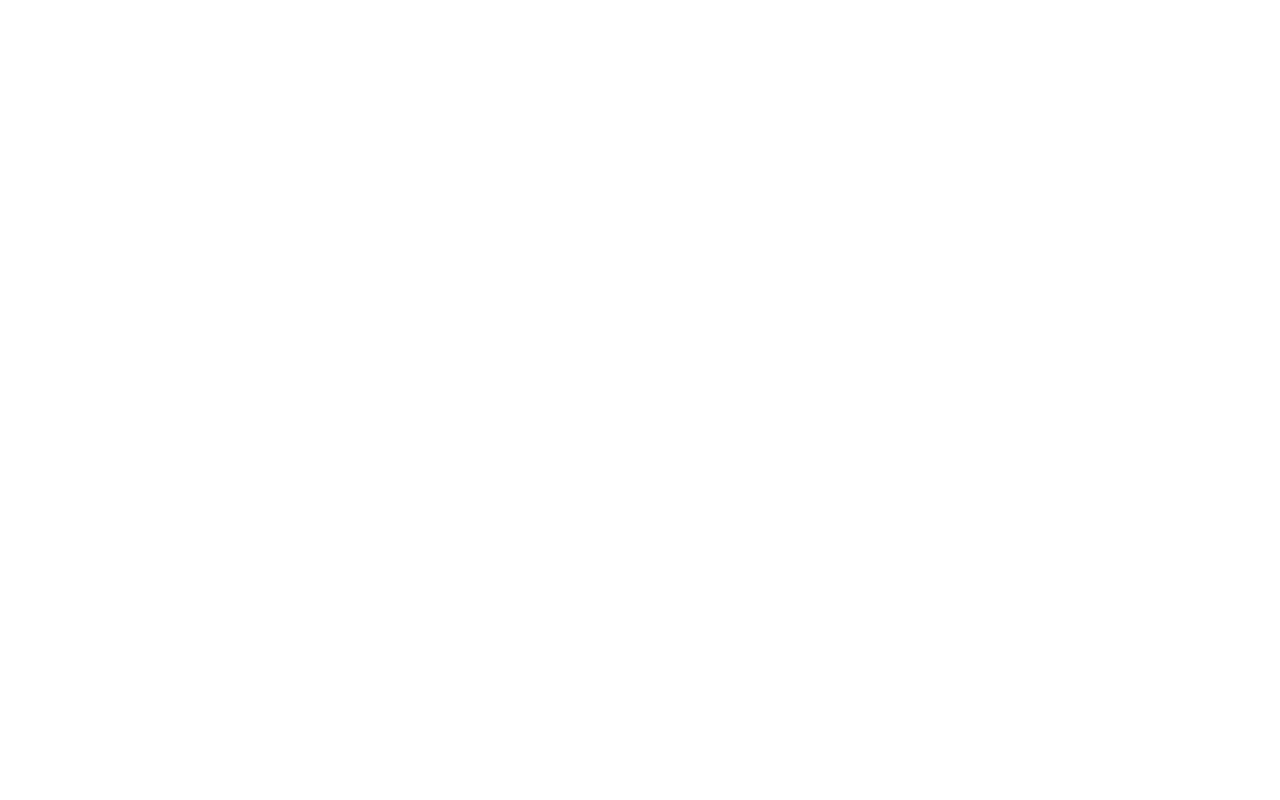
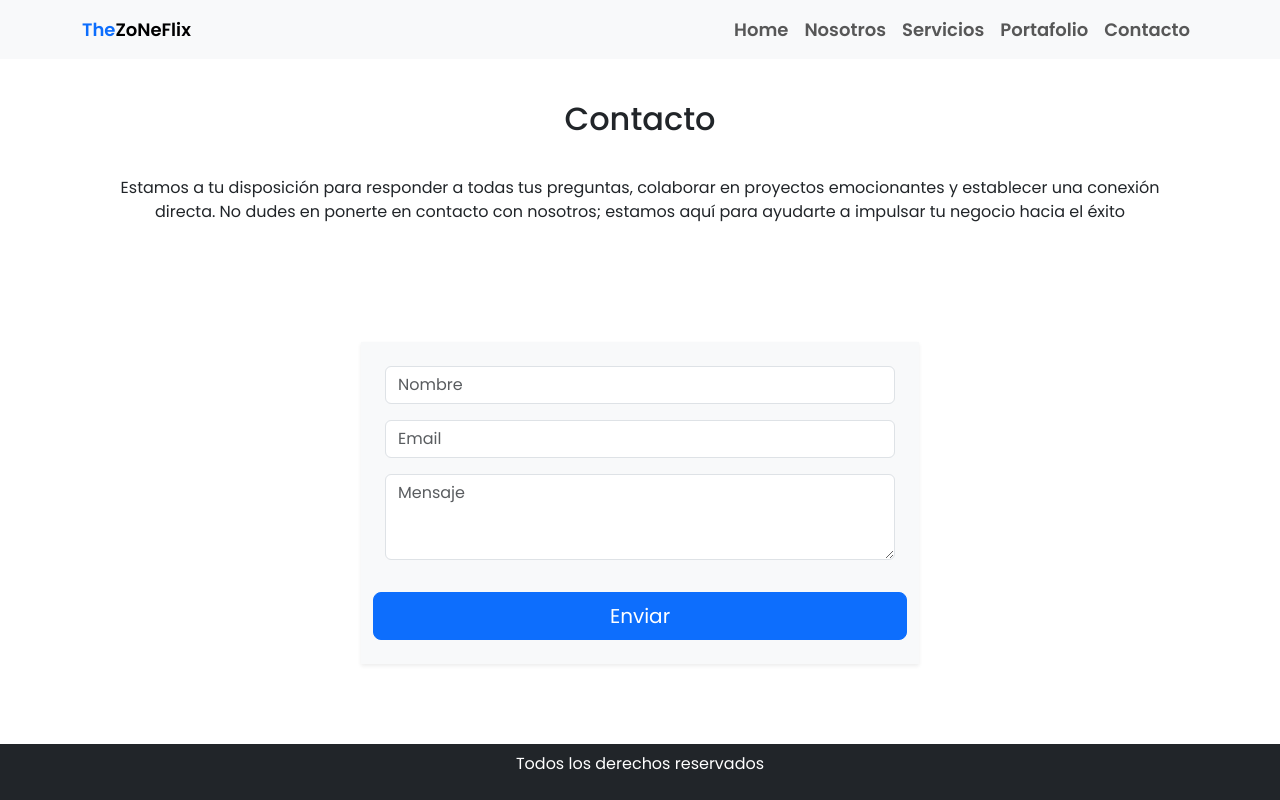
Before and after one commit to gjcedeno/Entrega-2, a plain HTML site: page pages/contacto.html in a window 1280 px wide. Drawn offline with nearby package versions, Linux system fonts and the light colour scheme.

Commit message:
pagina de contacto

```diff
--- a/estilos.css
+++ b/estilos.css
@@ -111,3 +111,22 @@
 .cta p {
   padding: 25px;
 }
+
+body {
+  display: flex;
+  flex-direction: column;
+  min-height: 100vh;
+  margin: 0;
+}
+
+.contact {
+  margin-top: 100px;
+}
+
+.contact p {
+  padding: 30px;
+}
+
+footer {
+  margin-top: auto;
+}
--- a/pages/contacto.html
+++ b/pages/contacto.html
@@ -21,4 +21,125 @@
     <link rel="stylesheet" href="/estilos.css" />
     <title>Contacto</title>
   </head>
+
+  <body>
+    <nav class="navbar navbar-expand-lg navbar-light bg-light fixed-top">
+      <div class="container">
+        <a href="#" class="navbar-brand">
+          <span class="text-primary">The</span>ZoNeFlix</a
+        >
+        <button
+          class="navbar-toggler"
+          type="button"
+          data-bs-toggle="collapse"
+          data-bs-target="#navbar-start"
+          aria-controls="navbar-start"
+          aria-expanded="false"
+          area-label="Toggle navigation"
+        >
+          <span class="navbar-toggler-icon"></span>
+        </button>
+
+        <div class="collapse navbar-collapse" id="navbar-start">
+          <ul class="navbar-nav ms-auto mb-2 mb-lg-0">
+            <li class="nav-item">
+              <a class="nav-link" href="/index.html">Home</a>
+            </li>
+            <li class="nav-item">
+              <a class="nav-link" href="nosotros.html">Nosotros</a>
+            </li>
+            <li class="nav-item">
+              <a class="nav-link" href="servicios.html">Servicios</a>
+            </li>
+            <li class="nav-item">
+              <a class="nav-link" href="/pages/portafolio.html">Portafolio</a>
+            </li>
+            <li class="nav-item">
+              <a class="nav-link" href="contacto.html">Contacto</a>
+            </li>
+          </ul>
+        </div>
+      </div>
+    </nav>
+    <!-- inicio -->
+
+    <section class="contact">
+      <div class="container mb-3 mb-lg-5">
+        <div class="row">
+          <div class="col-md-12">
+            <div class="seccion-header text-center pb-2 pb-lg-5">
+              <h2>Contacto</h2>
+              <p>
+                Estamos a tu disposición para responder a todas tus preguntas,
+                colaborar en proyectos emocionantes y establecer una conexión
+                directa. No dudes en ponerte en contacto con nosotros; estamos
+                aquí para ayudarte a impulsar tu negocio hacia el éxito
+              </p>
+            </div>
+          </div>
+        </div>
+
+        <div class="d-flex justify-content-center">
+          <div class="col-12 col-md-12 col-lg-6 pt-4 pb-4">
+            <form action="#" class="bg-light p-4 m-auto shadow-sm">
+              <div class="row">
+                <div class="col-md-12">
+                  <div class="mb-3">
+                    <input
+                      class="form-control"
+                      placeholder="Nombre"
+                      type="text"
+                      required
+                    />
+                  </div>
+                </div>
+
+                <div class="col-md-12">
+                  <div class="mb-3">
+                    <input
+                      class="form-control"
+                      placeholder="Email"
+                      type="email"
+                      required
+                    />
+                  </div>
+                </div>
+
+                <div class="col-md-12">
+                  <div class="mb-3">
+                    <textarea
+                      class="form-control"
+                      placeholder="Mensaje"
+                      rows="3"
+                      required
+                    ></textarea>
+                  </div>
+                </div>
+
+                <button
+                  class="btn btn-primary btn-lg btn-block mt-3"
+                  type="button"
+                >
+                  Enviar
+                </button>
+              </div>
+            </form>
+          </div>
+        </div>
+      </div>
+    </section>
+
+    <footer class="bg-dark p-2 text-center">
+      <div class="container">
+        <p class="text-white">Todos los derechos reservados</p>
+      </div>
+    </footer>
+    <!-- JS BOOTSTRAP INICIA -->
+    <script
+      src="https://cdn.jsdelivr.net/npm/bootstrap@5.3.2/dist/js/bootstrap.bundle.min.js"
+      integrity="sha384-C6RzsynM9kWDrMNeT87bh95OGNyZPhcTNXj1NW7RuBCsyN/o0jlpcV8Qyq46cDfL"
+      crossorigin="anonymous"
+    ></script>
+    <!-- JS BOOTSTRAP FINAL -->
+  </body>
 </html>
```
